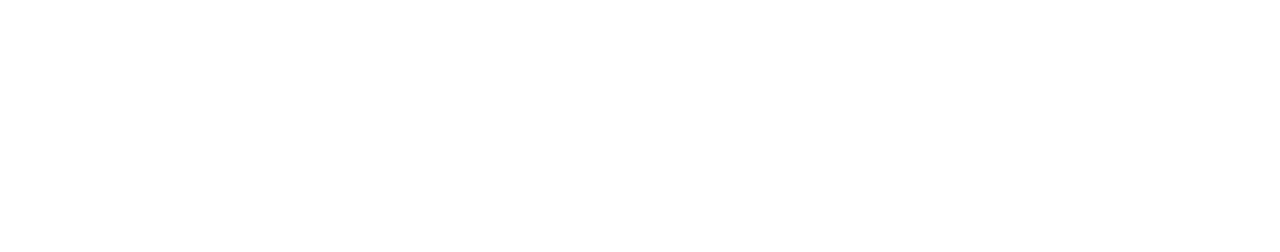
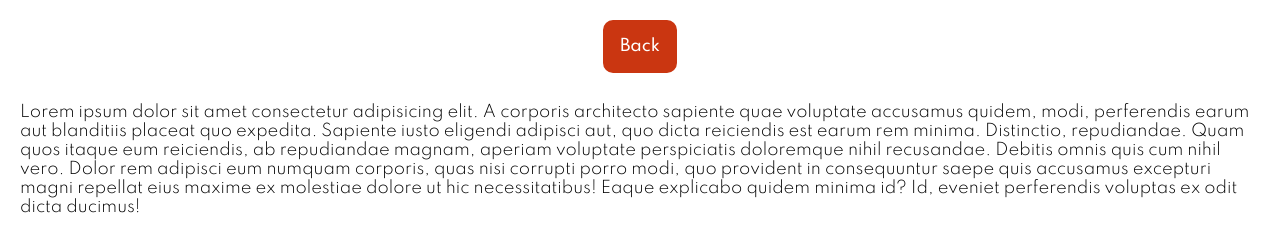
Before and after one commit to D3lth4/Clase7_Front_1, a plain HTML site: page sobreMi.html in a window 1280 px wide. Drawn offline with Linux system fonts and the light colour scheme.

Commit message:
Segunda Version

```diff
--- a/css/estilos.css
+++ b/css/estilos.css
@@ -78,3 +78,8 @@ i{
      background: white;
     color : rgb(202, 54, 17)
  }
+ .descripccion {
+     margin: 20px;
+     font-family: 'Spartan', sans-serif;
+     font-weight: 300;
+ }
--- a/sobreMi.html
+++ b/sobreMi.html
@@ -0,0 +1,25 @@
+<!DOCTYPE html>
+<html lang="en">
+<head>
+    <meta charset="UTF-8">
+    <meta http-equiv="X-UA-Compatible" content="IE=edge">
+    <meta name="viewport" content="width=device-width, initial-scale=1.0">
+    <title>Document</title>
+    <link rel="stylesheet" href="css/estilos.css">
+    <link rel="stylesheet" href="https://use.fontawesome.com/releases/v6.1.0/css/all.css">
+    <link rel="preconnect" href="https://fonts.googleapis.com">
+    <link rel="preconnect" href="https://fonts.gstatic.com" crossorigin>
+    <link href="https://fonts.googleapis.com/css2?family=Spartan:wght@100;200;300;400;500;600;700;800;900&display=swap" rel="stylesheet">
+</head>
+<body>
+    <nav>
+        <a href="index.html" class="sobremi"> Back</a>
+    </nav>
+    <section class="descripccion">
+        <article>
+
+            <p> Lorem ipsum dolor sit amet consectetur adipisicing elit. A corporis architecto sapiente quae voluptate accusamus quidem, modi, perferendis earum aut blanditiis placeat quo expedita. Sapiente iusto eligendi adipisci aut, quo dicta reiciendis est earum rem minima. Distinctio, repudiandae. Quam quos itaque eum reiciendis, ab repudiandae magnam, aperiam voluptate perspiciatis doloremque nihil recusandae. Debitis omnis quis cum nihil vero. Dolor rem adipisci eum numquam corporis, quas nisi corrupti porro modi, quo provident in consequuntur saepe quis accusamus excepturi magni repellat eius maxime ex molestiae dolore ut hic necessitatibus! Eaque explicabo quidem minima id? Id, eveniet perferendis voluptas ex odit dicta ducimus! </p>
+        </article>
+    </section>
+</body>
+</html>
```
Also changed, not shown: index.html (+3 -2 lines).
